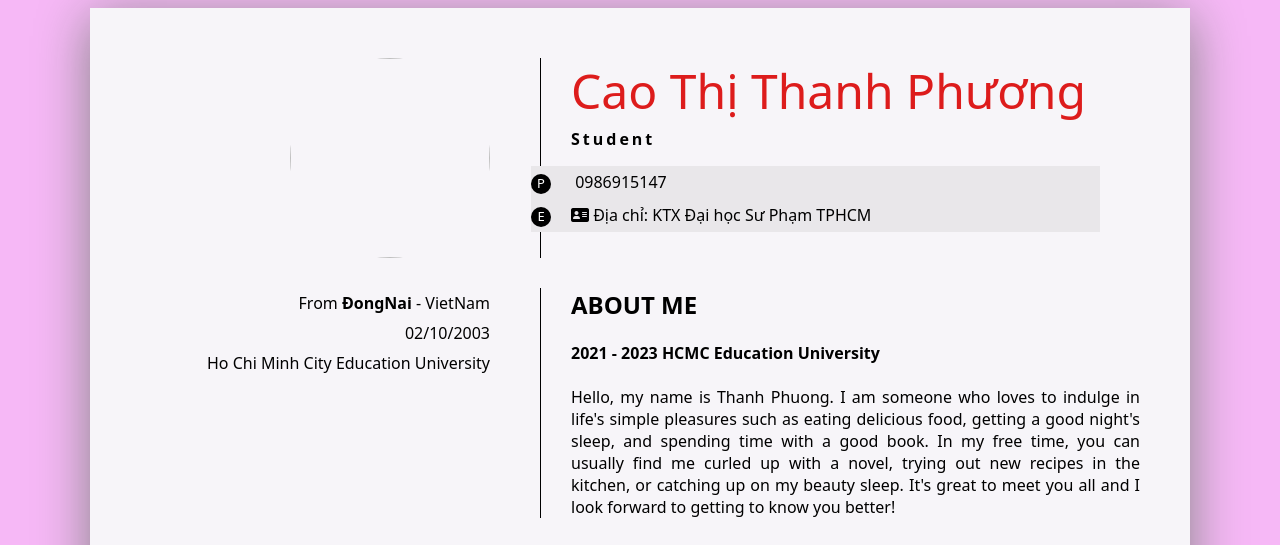
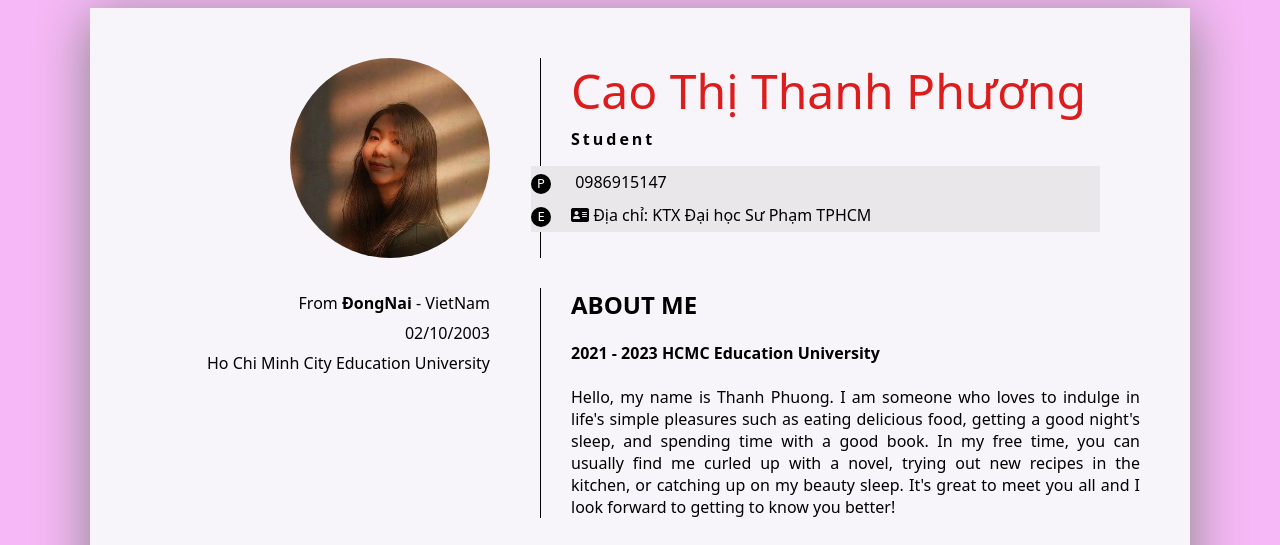
Before and after one commit to Tphuong00/AboutMe, a plain HTML site: page MySite2.html in a window 1280 px wide. Shown: the top 545 px of the page. Drawn offline with Linux system fonts and the light colour scheme; files whose address does not match are found by name.

Commit message:
Update MySite2.html

```diff
--- a/MySite2.html
+++ b/MySite2.html
@@ -12,7 +12,7 @@
 <body>
     <div class="container">
         <div class="avatar">
-         <img src="./img/5.jpg" alt="">
+         <img src="5.jpg" alt="">
         </div>
         <div class="name">
              <h1>Cao Thị Thanh Phương</h1>
```
